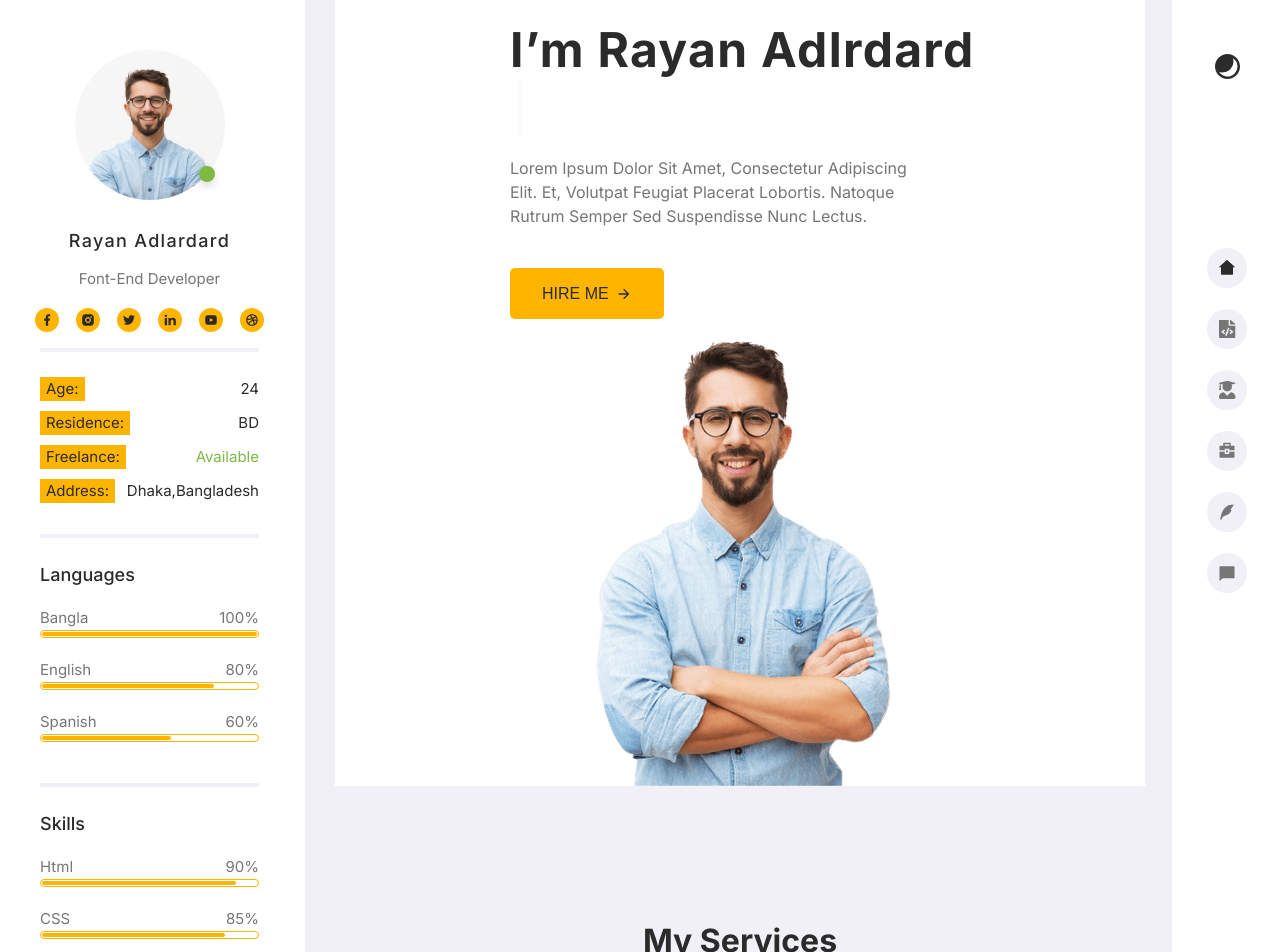
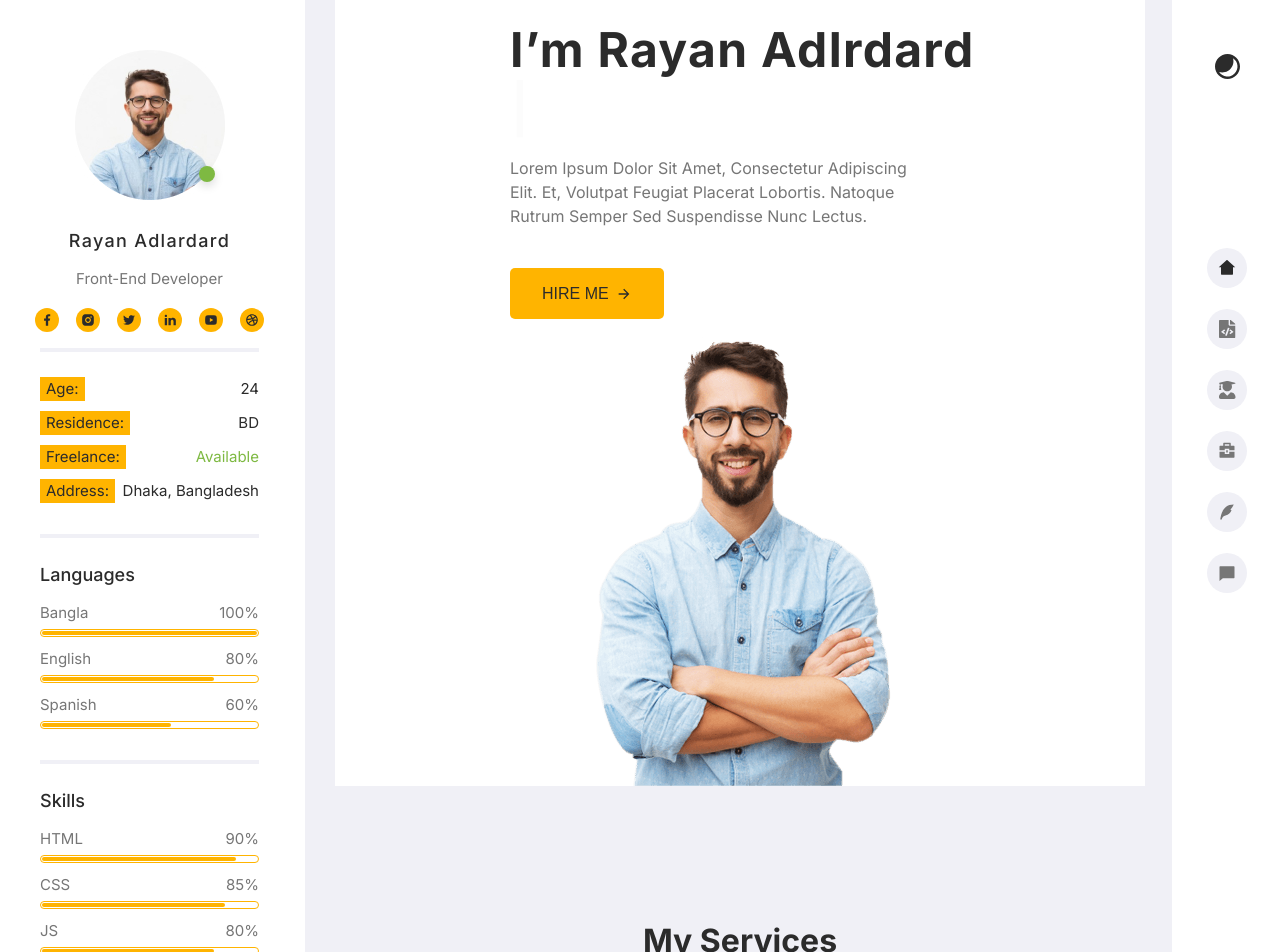
Before and after one commit to KatyKartasava/Project-12, a React app: page / in a window 1280 px wide. Shown: the top 952 px of the page. Built offline with nearby package versions, Linux system fonts and the light colour scheme.

Commit message:
correct progress line

```diff
--- /dev/null
+++ b/src/components/progress/Progress.tsx
@@ -0,0 +1,28 @@
+import React, { useEffect, useState } from 'react';
+import { S } from './Progress_Styled';
+
+type ProgressProps = {
+    name: string;
+    value: number;
+};
+
+export const Progress: React.FC<ProgressProps> = ({ name, value }) => {
+    const [width, setWidth] = useState(0);
+
+    useEffect(() => {
+        const timeout = setTimeout(() => {
+            setWidth(value);
+        }, 100);
+
+        return () => clearTimeout(timeout);
+    }, [value]);
+
+    return (
+        <S.ProgressContainer>
+            <p>{name} <span>{value}%</span></p>
+            <S.ProgressBar>
+                <S.ProgressFill style={{ width: `${width}%` }} />
+            </S.ProgressBar>
+        </S.ProgressContainer>
+    );
+};
--- /dev/null
+++ b/src/components/progress/Progress_Styled.ts
@@ -0,0 +1,33 @@
+import styled from "styled-components";
+
+const ProgressContainer = styled.div`
+    margin-bottom: 10px;
+
+    p {
+        display: flex;
+        justify-content: space-between;
+        margin-bottom: 4px;
+    }
+`
+
+const ProgressBar = styled.div`
+    background-color: #ffffff;
+    height: 8px;
+    border-radius: 4px;
+    overflow: hidden;
+    border: 1px solid #ffb400;
+    padding: 1px;
+`
+
+const ProgressFill = styled.div`
+    background-color: #ffb400;
+    border-radius: 4px;
+    height: 100%;
+    transition: width 0.5s linear;
+`
+
+export const S = {
+    ProgressContainer,
+    ProgressBar,
+    ProgressFill
+}
--- a/src/components/range/Range.styled.css
+++ /dev/null
@@ -1,3 +0,0 @@
-input[type=range] {
-    background-color: orange;
-}
--- a/src/components/range/Range.tsx
+++ /dev/null
@@ -1,38 +0,0 @@
-// import React from 'react';
-//
-// type RangeProps = {
-//     name: string,
-//     value?: number,
-//     type?: string
-// };
-//
-// export const Range: React.FC<RangeProps> = (props: RangeProps) => {
-//     return (
-//         <div>
-//             <label>{props.name} <span>{props.value}%</span></label>
-//             <input type={props.type} value={props.value}/>
-//         </div>
-//     );
-// };
-
-import React from 'react';
-import '../../styles/ProgressLine.css';
-
-type RangeProps = {
-    progress: number;
-    name: string,
-    value?: number,
-    type?: string
-}
-
-export const Range: React.FC<RangeProps> = (props: RangeProps) => {
-    return (
-        <div className="progress-container">
-            <label>{props.name} <span>{props.value}%</span></label>
-            {/*<input type={props.type} value={props.value}/>*/}
-            <div className="progress-bar">
-                <div className="progress-fill" style={{width: `${props.progress}%`}}/>
-            </div>
-        </div>
-    );
-};
--- a/src/layout/header/headerMenu/desktopMenu/DesktopMenu.tsx
+++ b/src/layout/header/headerMenu/desktopMenu/DesktopMenu.tsx
@@ -1,68 +1,102 @@
 import React from 'react';
 import photo from '../../../../assets/images/Profile.jpg';
-import {Range} from "../../../../components/range/Range";
-import {Icon} from "../../../../components/icon/Icon";
-import {Button} from "../../../../components/button/Button";
-import {S} from "../HeaderMenu_Styles";
-import {MainTitle, Name} from "../../../sections/main/Main_Styles";
+import { Icon } from "../../../../components/icon/Icon";
+import { Button } from "../../../../components/button/Button";
+import { S } from "../HeaderMenu_Styles";
+import { MainTitle, Name } from "../../../sections/main/Main_Styles";
+import { Progress } from "../../../../components/progress/Progress";
 
-const listItemsIcon = ['iconFacebook', 'iconInstagram', 'iconTwitter', 'iconLinkedin', 'iconYoutube', 'iconDribble'];
+const listItemsIcon = [
+    { id: 'iconFacebook', label: 'Facebook' },
+    { id: 'iconInstagram', label: 'Instagram' },
+    { id: 'iconTwitter', label: 'Twitter' },
+    { id: 'iconLinkedin', label: 'LinkedIn' },
+    { id: 'iconYoutube', label: 'YouTube' },
+    { id: 'iconDribble', label: 'Dribbble' }
+];
 
-const privatInfo = [
-    {name: "Age", value: "24"},
-    {name: "Residence", value: "BD"},
-    {name: "Freelance", value: "Available"},
-    {name: "Address", value: "Dhaka,Bangladesh"}
+const privateInfo = [
+    { name: "Age", value: "24" },
+    { name: "Residence", value: "BD" },
+    { name: "Freelance", value: "Available" },
+    { name: "Address", value: "Dhaka, Bangladesh" }
 ];
+
 const languages = [
-    {name: "Bangla", value: 100},
-    {name: "English", value: 80},
-    {name: "Spanish", value: 60}
+    { name: "Bangla", value: 100 },
+    { name: "English", value: 80 },
+    { name: "Spanish", value: 60 }
 ];
+
 const skills = [
-    {name: "Html", value: 90},
-    {name: "CSS", value: 85},
-    {name: "JS", value: 80},
-    {name: "PHP", value: 75},
-    {name: "WordPress", value: 85}
+    { name: "HTML", value: 90 },
+    { name: "CSS", value: 85 },
+    { name: "JS", value: 80 },
+    { name: "PHP", value: 75 },
+    { name: "WordPress", value: 85 }
 ];
-const extraSkills = ["Bootstrap, Materialize", "Stylus, Sass, Less", "Gulp, Webpack, Grunt", "GIT Knowledge"];
+
+const extraSkills = [
+    "Bootstrap, Materialize",
+    "Stylus, Sass, Less",
+    "Gulp, Webpack, Grunt",
+    "GIT Knowledge"
+];
 
 export const DesktopMenu: React.FC = () => {
     return (
         <S.DesktopMenu>
-            <S.FlexWrapper direction={'column'} justifyContent={'space-between'} alignItems={'center'}>
+            <S.FlexWrapper direction="column" justifyContent="space-between" alignItems="center">
                 <S.PhotoWrapper>
-                    <S.Photo src={photo} alt="Photo Rayan Adlardard"/>
+                    <S.Photo src={photo} alt="Photo of Rayan Adlardard" />
                 </S.PhotoWrapper>
                 <Name>Rayan Adlardard</Name>
-                <MainTitle>Font-end Developer</MainTitle>
+                <MainTitle>Front-end Developer</MainTitle>
+
                 <S.Block className="Social">
                     <S.ListItem>
-                        {listItemsIcon.map((i, index) => (
-                            <S.Item><S.Link><Icon iconId={i} key={index} width={'14'} height={'14'} viewBox={'0 0 14 14'}/></S.Link></S.Item>
+                        {listItemsIcon.map((icon, index) => (
+                            <S.Item key={index}>
+                                <S.Link aria-label={icon.label}>
+                                    <Icon iconId={icon.id} width="14" height="14" viewBox="0 0 14 14" />
+                                </S.Link>
+                            </S.Item>
                         ))}
                     </S.ListItem>
                 </S.Block>
+
                 <S.Block className="PrivateInfo">
                     <ul>
-                        {privatInfo.map((p, index) => (
-                            <li key={index}><span>{p.name}:</span> <span>{p.value}</span></li>
+                        {privateInfo.map((p, index) => (
+                            <li key={index}>
+                                <span>{p.name}:</span> <span>{p.value}</span>
+                            </li>
                         ))}
                     </ul>
                 </S.Block>
+
                 <S.Block className="Languages">
                     <h4>Languages</h4>
-                    {languages.map((l) => (
-                        <Range name={l.name} value={l.value} type={"range"} progress={l.value} />
+                    {languages.map((l, index) => (
+                        <Progress
+                            key={index}
+                            name={l.name}
+                            value={l.value}
+                        />
                     ))}
                 </S.Block>
+
                 <S.Block className="Skills">
                     <h4>Skills</h4>
-                    {skills.map((s) => (
-                        <Range name={s.name} value={s.value} type={"range"} progress={s.value} />
+                    {skills.map((s, index) => (
+                        <Progress
+                            key={index}
+                            name={s.name}
+                            value={s.value}
+                        />
                     ))}
                 </S.Block>
+
                 <S.Block className="ExtraSkills">
                     <h4>Extra Skills</h4>
                     <ul>
@@ -71,8 +105,10 @@ export const DesktopMenu: React.FC = () => {
                         ))}
                     </ul>
                 </S.Block>
-                <Button>Download CV
-                    <Icon iconId={'download'} />
+
+                <Button>
+                    Download CV
+                    <Icon iconId="download" />
                 </Button>
             </S.FlexWrapper>
         </S.DesktopMenu>
--- a/src/styles/ProgressLine.css
+++ /dev/null
@@ -1,22 +0,0 @@
-.progress-container {
-    width: 100%;
-    max-width: 600px;
-    margin: 20px auto;
-}
-
-.progress-bar {
-    background-color: #ffffff;
-    height: 8px;
-    border-radius: 4px;
-    overflow: hidden;
-    border: 1px solid #ffb400;
-    padding: 1px;
-}
-
-.progress-fill {
-    background-color: #ffb400;
-    border-radius: 4px;
-    height: 100%;
-    width: 0%;
-    transition: width 0.3s ease-in-out;
-}
```
